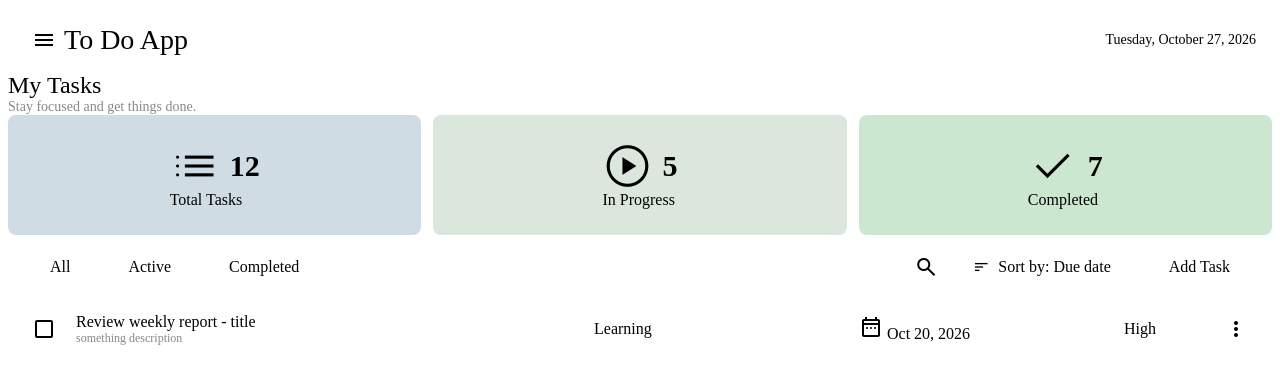
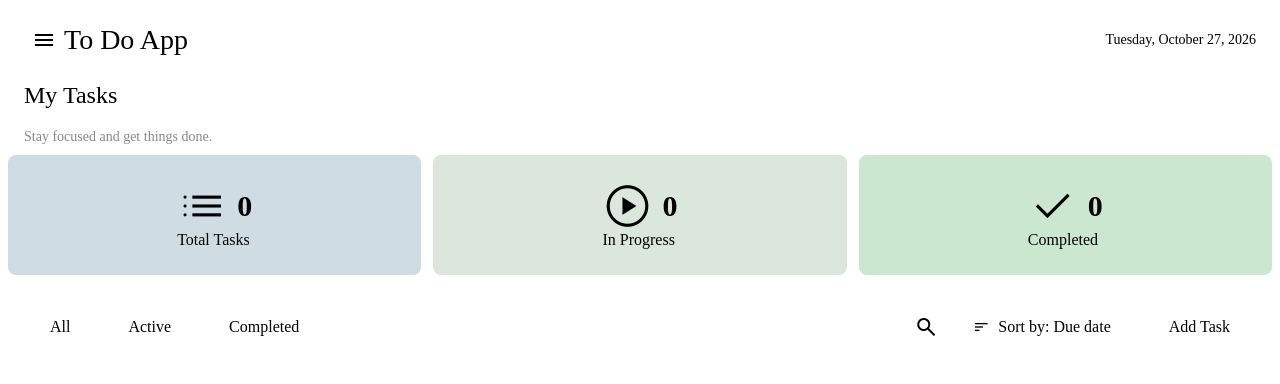
Before and after one commit to SunilK22/ToDoTasks, an Angular app: page / in a window 1280 px wide. Shown: the top 384 px of the page. Built offline with nearby package versions, Linux system fonts and the light colour scheme.

Commit message:
fixed my tasks report issues

```diff
--- a/src/app/components/my-tasks-component/my-tasks-component.html
+++ b/src/app/components/my-tasks-component/my-tasks-component.html
@@ -1,12 +1,12 @@
 <div class="report-title">My Tasks</div>
 <div class="report-desc">Stay focused and get things done.</div>
 
-<mat-grid-list cols="3" rowHeight="120px" gutterSize="12px">
+<mat-grid-list cols="3" class="summary-grid-list" rowHeight="120px" gutterSize="12px">
     <mat-grid-tile class="mat-grid-tile-total">
         <div>
             <div class="summary-content">
                 <mat-icon>list</mat-icon>
-                <span class="summary-count">{{ totalTasks }}</span>
+                <span class="summary-count">{{ totalTasks() }}</span>
             </div>
             <div>Total Tasks</div>
         </div>
@@ -16,7 +16,7 @@
         <div>
             <div class="summary-content">
                 <mat-icon>play_circle</mat-icon>
-                <span class="summary-count">{{ inProgress }}</span>
+                <span class="summary-count">{{ inProgress() }}</span>
             </div>
             <div>In Progress</div>
         </div>
@@ -26,7 +26,7 @@
         <div>
             <div class="summary-content">
                 <mat-icon>check</mat-icon>
-                <span class="summary-count">{{ completed }}</span>
+                <span class="summary-count">{{ completed() }}</span>
             </div>
             <div>Completed</div>
         </div>
@@ -51,31 +51,35 @@
         <mat-icon>sort</mat-icon>
         Sort by: Due date
     </button>
-  <button mat-flat-button color="primary">Add Task</button>
+    <button mat-flat-button color="primary" (click)="openAddTaskForm()">Add Task</button>
 </div>
 
 
 
+@for (task of taskData; track task.id) {
+<div class="task-row">
+    <mat-checkbox [(ngModel)]="task.completed" [checked]="task.completed"
+        (change)="updateTaskCompletion(task, task.completed)"></mat-checkbox>
+
+    @if(task.completed){
+    <span class="task-main-info">
+        <span class="task-title"><s>{{ task.title }}</s></span>
+        <span class="task-desc"><s>{{ task.description }}</s></span>
+    </span>
+    } @else{
+    <span class="task-main-info">
+        <span class="task-title">{{ task.title }}</span>
+        <span class="task-desc">{{ task.description }}</span>
+    </span>
+    }
 
 
-
-
-<div class="task-row">
-    <mat-checkbox class="example-margin"></mat-checkbox>
-
-    <span class="task-main-info">
-        <span class="task-title">Review weekly report - title</span>
-        <span class="task-desc">something description</span>
-    </span>
-
-    <span>Learning</span>
-
+    <span>{{ task.category }}</span>
     <span>
         <mat-icon>date_range</mat-icon>
-        Oct 20, 2026
+        {{ task.dueDate | date:'mediumDate'}}
     </span>
-
-    <span>High</span>
+    <span>{{ task.priority }}</span>
 
     <span>
         <button mat-icon-button [matMenuTriggerFor]="menu">
@@ -83,7 +87,8 @@
         </button>
         <mat-menu #menu="matMenu">
             <button mat-menu-item>Edit</button>
-            <button mat-menu-item>Delete</button>
+            <button mat-menu-item (click)="removeTask(task)">Delete</button>
         </mat-menu>
     </span>
 </div>
+}
--- a/src/app/components/my-tasks-component/my-tasks-component.scss
+++ b/src/app/components/my-tasks-component/my-tasks-component.scss
@@ -16,11 +16,19 @@
 .report-desc {
     font-size: 14px;
     color: #888;
+    padding: 10px 16px;
+
 }
 
 .report-title {
     font-size: 24px;
     font-weight: 500;
+    padding: 10px 16px;
+}
+
+
+.summary-grid-list {
+    padding: 10px;
 }
 
 .summary-content {
@@ -44,7 +52,7 @@
 
 .task-row {
     display: grid;
-    grid-template-columns: 40px 2fr 1fr 1fr 80px 40px;
+    grid-template-columns: 40px 2fr 0.5fr 0.5fr 80px 40px;
     align-items: center;
     padding: 10px 16px;
     background: white;
@@ -66,11 +74,11 @@
 
 
 .table-filters {
-  display: flex;
-  gap: 10px;
-  padding: 12px 18px;
+    display: flex;
+    gap: 10px;
+    padding: 12px 18px;
 }
 
 .spacer {
-  flex: 1 1 auto;
+    flex: 1 1 auto;
 }
--- a/src/app/components/my-tasks-component/my-tasks-component.ts
+++ b/src/app/components/my-tasks-component/my-tasks-component.ts
@@ -1,38 +1,91 @@
-import { Component } from '@angular/core';
+import { Component, DestroyRef, inject, OnInit, signal } from '@angular/core';
+import { takeUntilDestroyed } from '@angular/core/rxjs-interop';
 import { MatIconModule } from '@angular/material/icon';
 import { MatGridListModule } from '@angular/material/grid-list';
 import { MatButtonModule } from '@angular/material/button';
-import { MatTableDataSource, MatTableModule } from '@angular/material/table';
+import { MatTableModule } from '@angular/material/table';
 import { MatInputModule } from '@angular/material/input';
 import { MatFormFieldModule } from '@angular/material/form-field';
 import { MatCheckboxModule } from '@angular/material/checkbox';
 import { FormsModule } from '@angular/forms';
 import { MatMenuModule } from '@angular/material/menu';
-import { IGroupType, ITodoTask } from '../../models/ToDoTaskModel';
+import { ITodoTask } from '../../models/ToDoTaskModel';
+import { CommonModule } from '@angular/common';
+import { MatDialog } from '@angular/material/dialog';
+import { CreateTaskComponent } from '../create-task-component/create-task-component';
+import { ConfirmationDialogComponent } from '../confirmation-dialog-component/confirmation-dialog-component';
 
 
 @Component({
   imports: [MatIconModule, MatGridListModule, MatButtonModule, MatTableModule,
     MatInputModule, MatFormFieldModule, MatCheckboxModule, FormsModule,
-    MatMenuModule
+    MatMenuModule, CommonModule
   ],
   selector: 'app-my-tasks-component',
   styleUrl: './my-tasks-component.scss',
   templateUrl: './my-tasks-component.html',
 })
-export class MyTasksComponent {
-  totalTasks = 12;
-  inProgress = 5;
-  completed = 7;
-
-  taskPriority: IGroupType[] = [
-    { icon: "priority_high", title: "High" },
-    { icon: "", title: "Medium" },
-    { icon: "low_priority", title: "Low" }
-  ]
-
-
+export class MyTasksComponent implements OnInit {
+  totalTasks = signal(0);
+  inProgress = signal(0);
+  completed = signal(0);
 
   taskData: ITodoTask[] = [];
 
+  readonly dialog = inject(MatDialog);
+  private destroyRef = inject(DestroyRef);
+
+
+  constructor() { }
+
+  ngOnInit(): void {
+    this.refreshTask();
+  }
+
+  refreshTask() {
+    this.taskData = Object.keys(localStorage)
+      .map(key => localStorage.getItem(key))
+      .filter((value) => value !== null)
+      .map(value => JSON.parse(value) as ITodoTask);
+
+    this.totalTasks.set(this.taskData.length);
+
+    this.inProgress.set(this.taskData.filter((data) => data.completed !== true).length);
+
+    this.completed.set(this.taskData.filter((data) => data.completed === true).length);
+
+  }
+
+  openAddTaskForm() {
+    const dialogRef = this.dialog.open(CreateTaskComponent, {
+      maxWidth: '700px',
+      minWidth: '500px'
+    });
+
+    dialogRef.afterClosed()
+      .pipe(takeUntilDestroyed(this.destroyRef))
+      .subscribe(() => this.refreshTask());
+  }
+
+  removeTask(key: ITodoTask) {
+
+    const dialogRef = this.dialog.open(ConfirmationDialogComponent);
+
+    dialogRef.afterClosed()
+      .pipe(takeUntilDestroyed(this.destroyRef))
+      .subscribe(confirmed => {
+        if (confirmed) {
+          localStorage.removeItem(key.id);
+          this.refreshTask();
+        }
+      });
+  }
+
+  updateTaskCompletion(task: ITodoTask, completed: boolean): void {
+    const updatedTask: ITodoTask = { ...task, completed };
+
+    localStorage.setItem(updatedTask.id, JSON.stringify(updatedTask));
+    this.refreshTask();
+  }
+
 }
```
Lines whose indentation alone changed are shown as unchanged.
